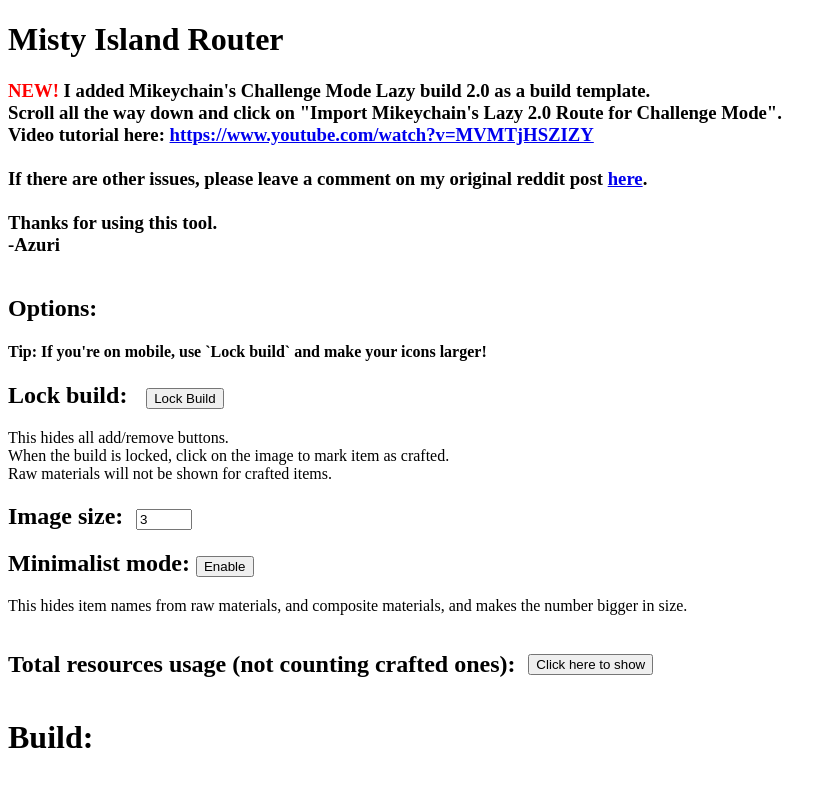
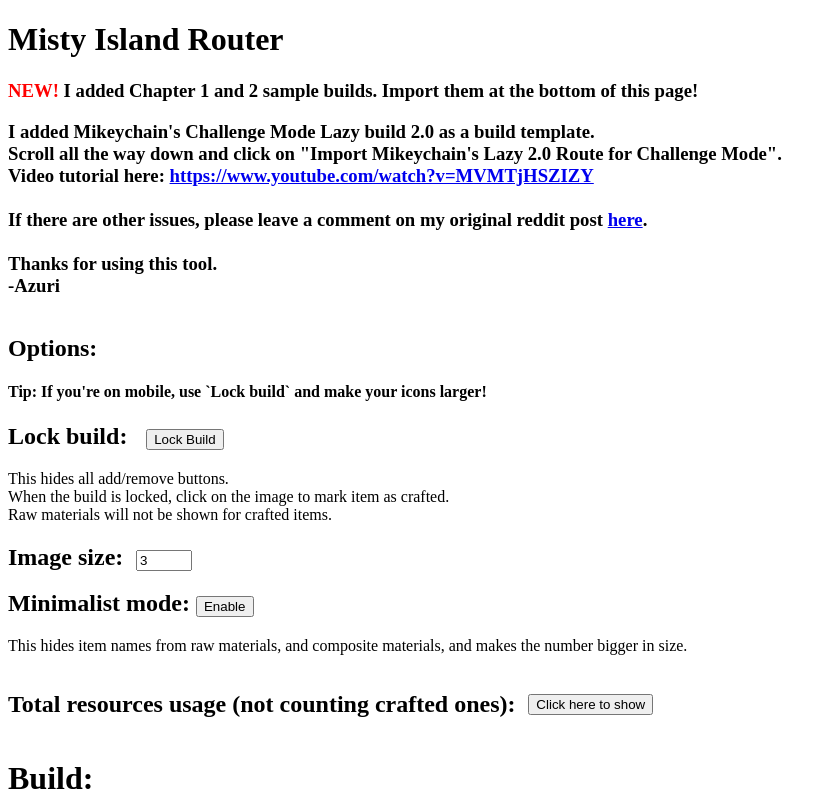
Before and after one commit to SLAzurin/misty-island-router, a React (Create React App) app: page / in a window 1280 px wide. Shown: the top 800 px of the page, without its empty margins (0-837 px from the left). Built offline with nearby package versions, Linux system fonts and the light colour scheme.

Commit message:
Add new tag for ch1 and 2 builds

```diff
--- a/src/App.tsx
+++ b/src/App.tsx
@@ -242,6 +242,9 @@ function App() {
       <h1>Misty Island Router</h1>
       <h3>
         <span style={{ color: 'red' }}>NEW! </span>
+        I added Chapter 1 and 2 sample builds. Import them at the bottom of this page!
+      </h3>
+      <h3>
         I added Mikeychain's Challenge Mode Lazy build 2.0 as a build template.
         <br />
         Scroll all the way down and click on "Import Mikeychain's Lazy 2.0 Route
```
